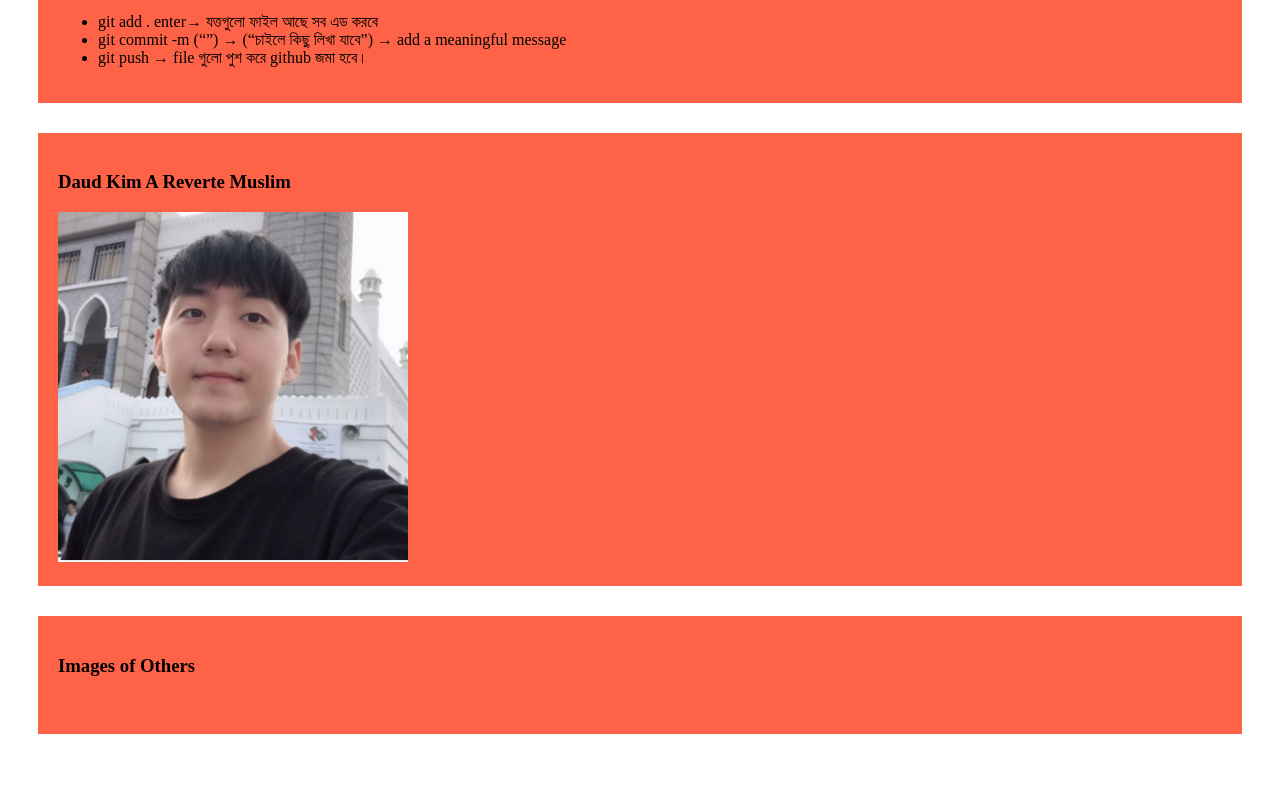
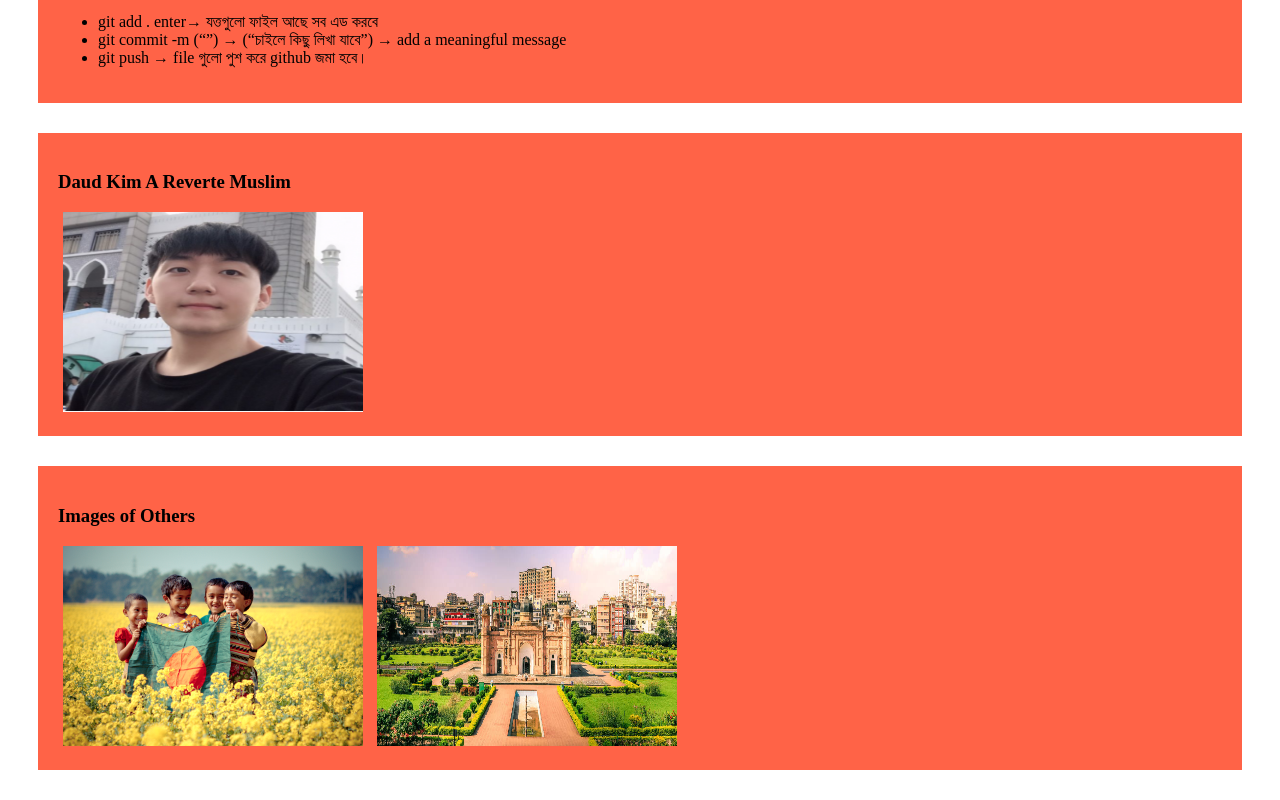
Before and after one commit to jihadahmed2004/my-first-github-repo, a plain HTML site: page index.html in a window 1280 px wide. Shown: the part 641-1441 px from the top of the page. Before the commit the page ends 1405 px from the top, so only its background shows below. Drawn offline with Linux system fonts and the light colour scheme.

Commit message:
added two images and style files

```diff
--- a/index.html
+++ b/index.html
@@ -39,7 +39,9 @@
     </div>
     <div>
         <h3>Images of Others</h3>
-        <img src="" alt="">
+        <img src="images/Our_Bangladesh.jpg" alt="">
+        <img src="images/vaccines-advice-bangladesh.jpg" alt="" srcset="">
+
     </div>
 </body>
 </html>
--- a/styles/blog.css
+++ b/styles/blog.css
@@ -4,5 +4,7 @@ div{
     margin: 30px;
 }
 img{
-
+    width: 300px;
+    height: 200px;
+    margin: 0px 5px;
 }
```
